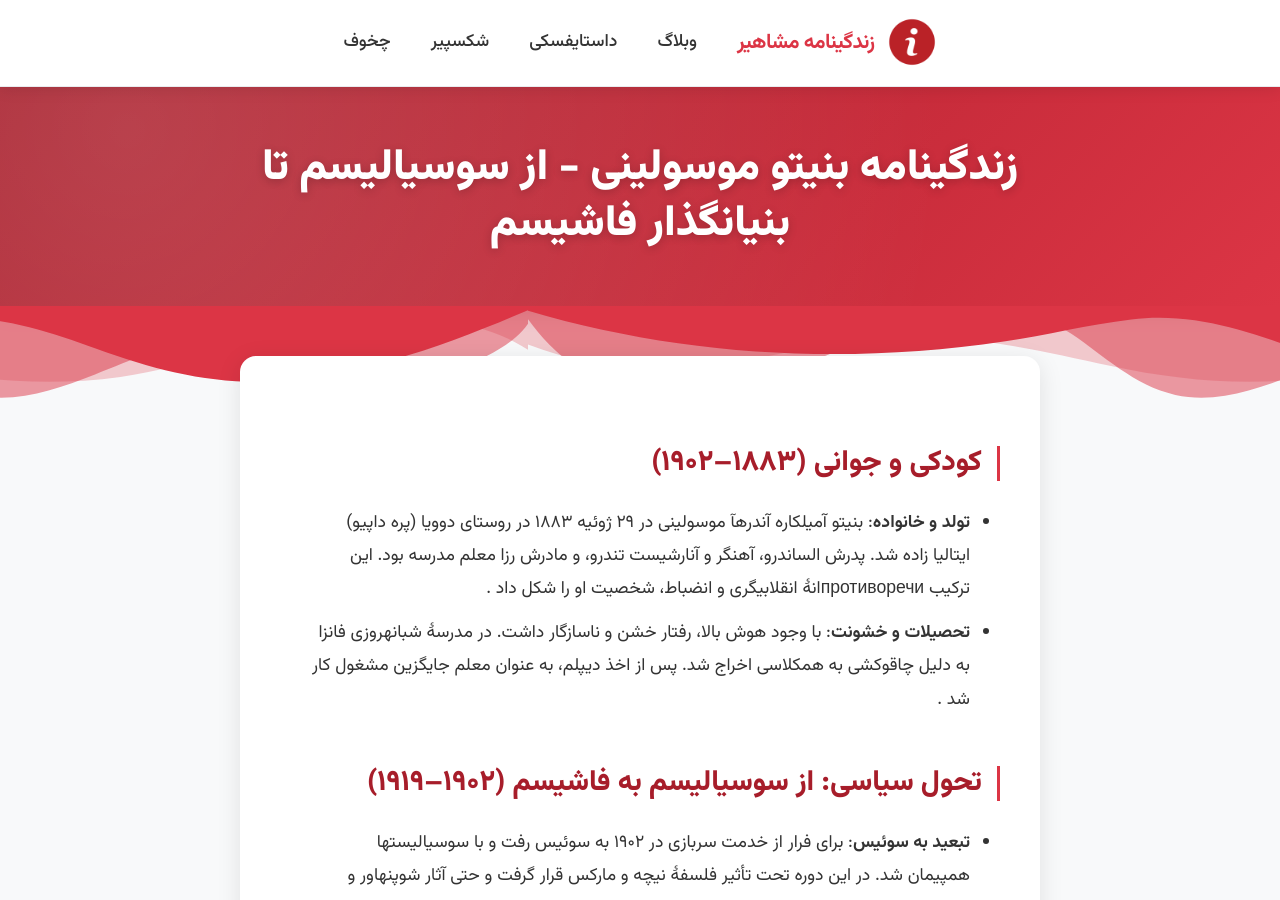
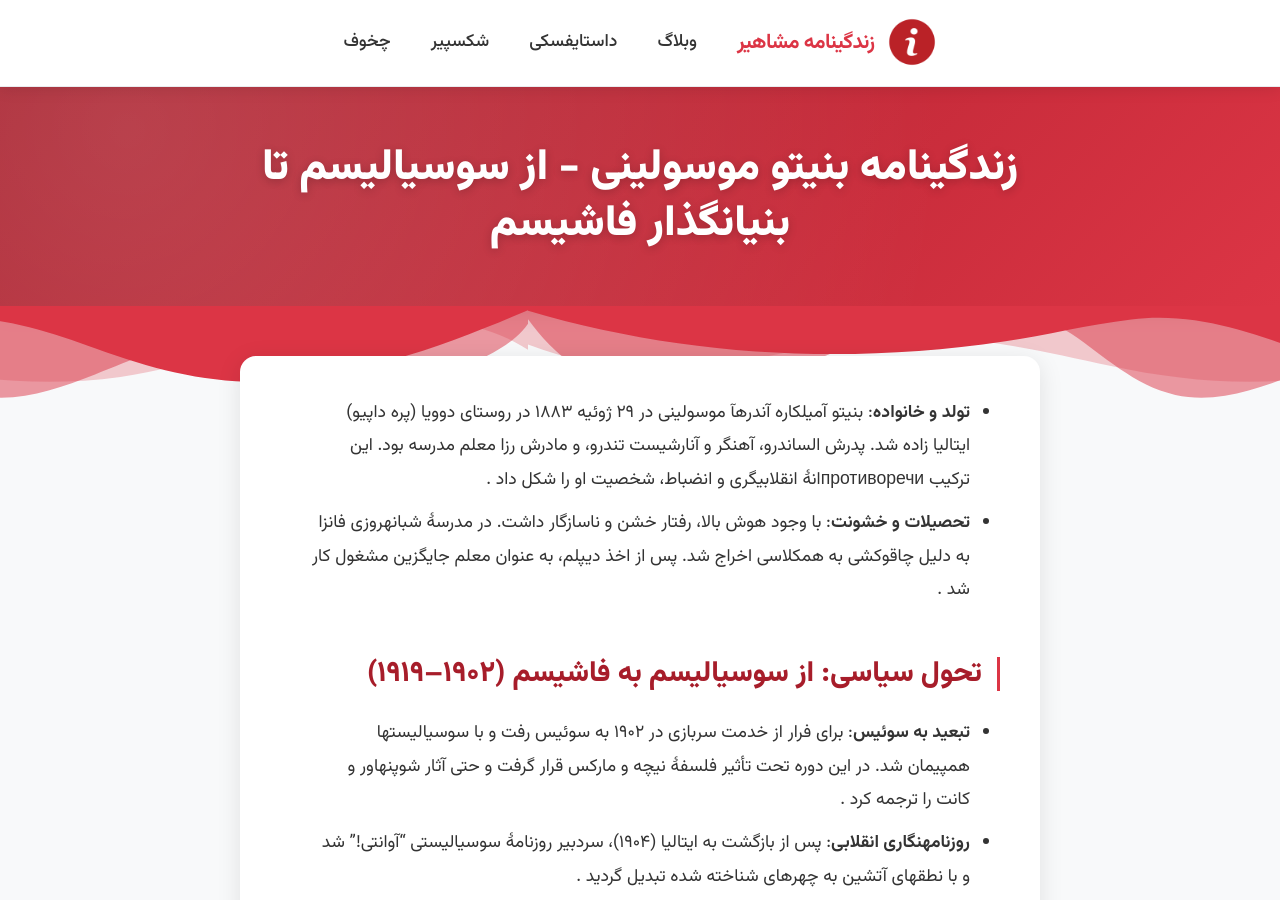
Before and after one commit to darkblog/darkblog.github.io, a Jekyll site: the page built from _posts/2025-7-3-37.md, in a window 1280 px wide and 900 px high. Built offline with Jekyll 4.4.1, drawn with Linux system fonts in a browser that asks for light colours.

Commit message:
Update 2025-7-3-37.md

```diff
--- a/_posts/2025-7-3-37.md
+++ b/_posts/2025-7-3-37.md
@@ -3,7 +3,6 @@ layout: post
 title: زندگینامه بنیتو موسولینی - از سوسیالیسم تا بنیانگذار فاشیسم
 ---
 
-## کودکی و جوانی (۱۸۸۳–۱۹۰۲)
 - **تولد و خانواده**: بنیتو آمیلکاره آندرهآ موسولینی در ۲۹ ژوئیه ۱۸۸۳ در روستای دوویا (پره داپیو) ایتالیا زاده شد. پدرش الساندرو، آهنگر و آنارشیست تندرو، و مادرش رزا معلم مدرسه بود. این ترکیب противоречиانۀ انقلابیگری و انضباط، شخصیت او را شکل داد .
 - **تحصیلات و خشونت**: با وجود هوش بالا، رفتار خشن و ناسازگار داشت. در مدرسۀ شبانهروزی فانزا به دلیل چاقوکشی به همکلاسی اخراج شد. پس از اخذ دیپلم، به عنوان معلم جایگزین مشغول کار شد .
 
```
